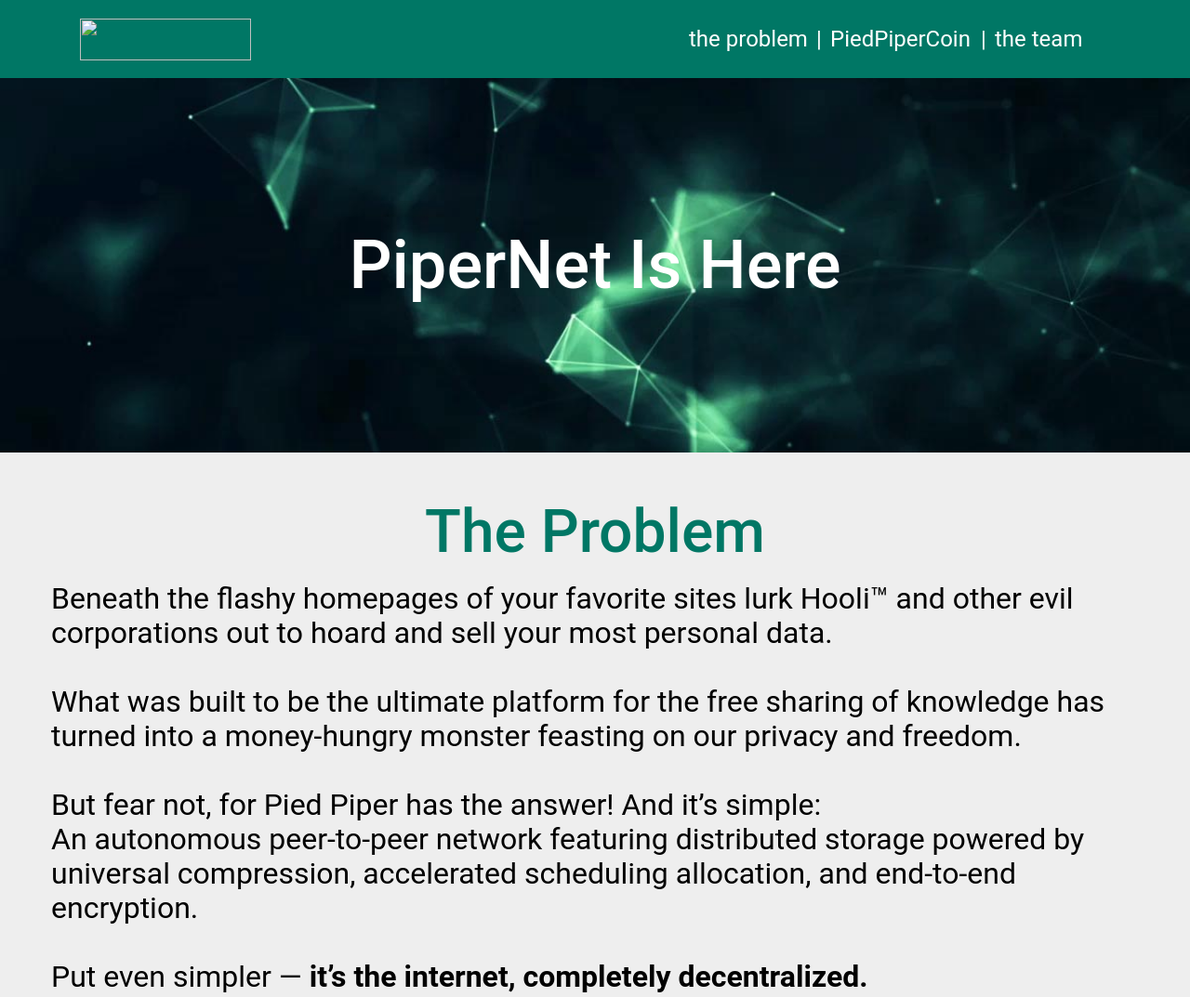
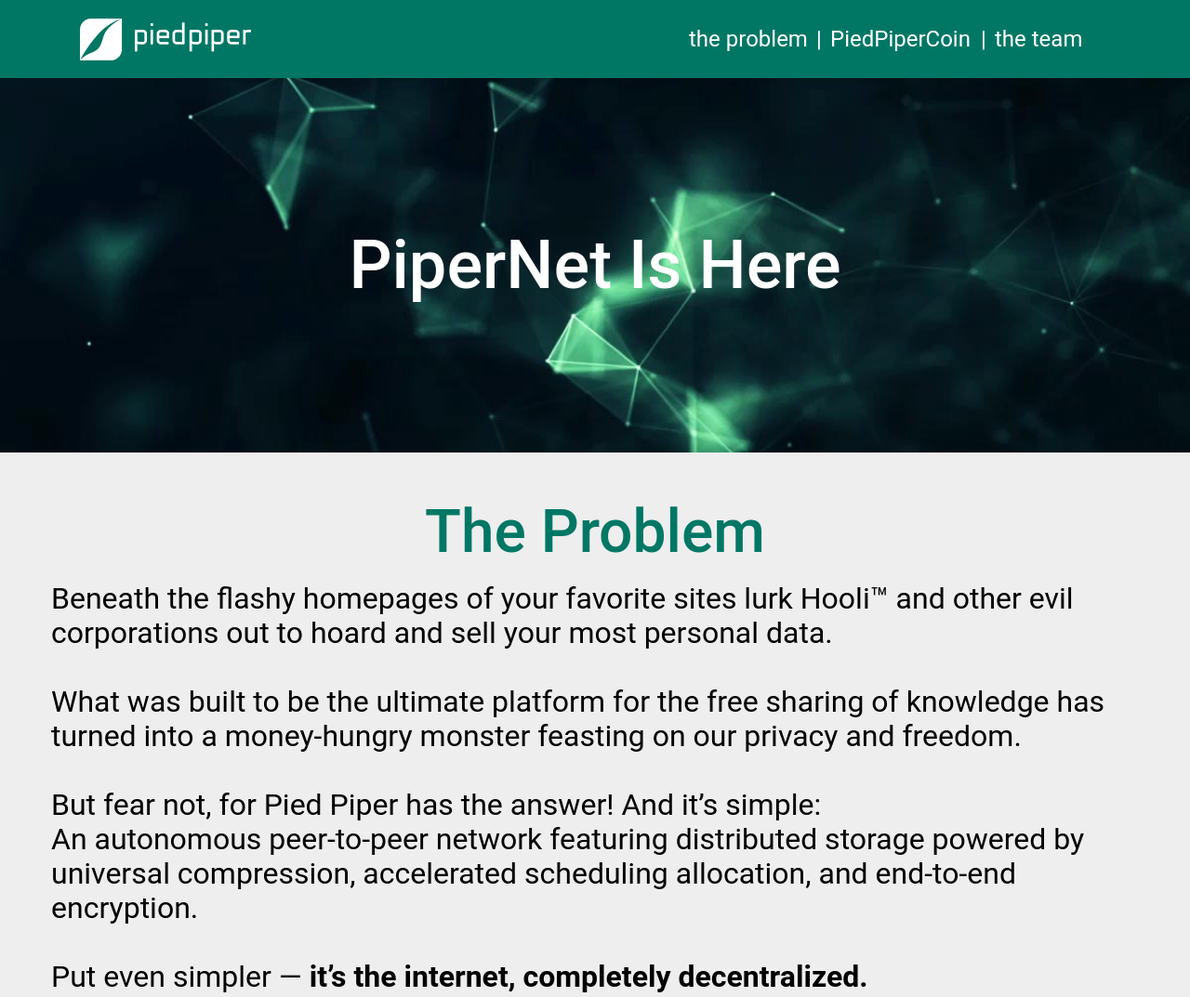
Before and after one commit to alexlomme/PPCStepik, a plain HTML site: page index.html in a window 1280 px wide. Shown: the top 1073 px of the page at 93% size. Drawn offline with nearby package versions, Linux system fonts and the light colour scheme; files whose address does not match are found by name.

Commit message:
Update index.html

```diff
--- a/index.html
+++ b/index.html
@@ -14,7 +14,7 @@
             <a class="toolbar_ppc_button toolbar_button" href="#introducing_ppc">PiedPiperCoin</a>
             <div class="toolbar_pipe2 toolbar_button">|</div>
             <a class="toolbar_theteam_button toolbar_button" href="#team">the team</a>
-            <a href="#nullblock"><img class="toolbar_logo" src="Pics/logo.png"></a>
+            <a href="#nullblock"><img class="toolbar_logo" src="logo.png"></a>
         </div>
     </div>
     <div class="notfixed">
```
